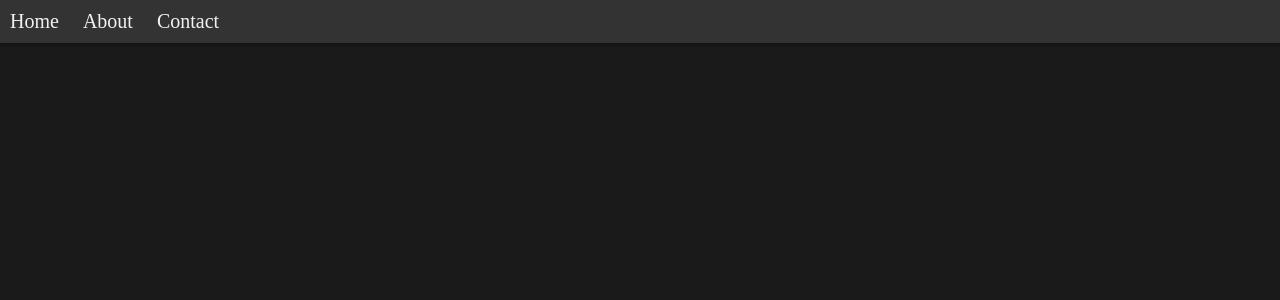
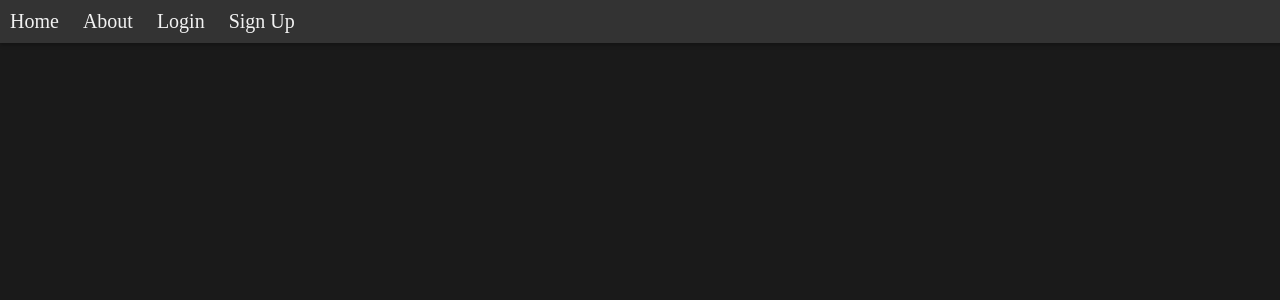
Before and after one commit to hcars/lang_tutor, a Django app: page /lang_tutor_app/ in a window 1280 px wide. Shown: the top 300 px of the page. Run offline with Django 4.2, Linux system fonts and the light colour scheme.

Commit message:
Added successful sign in redirect.

```diff
--- a/lang_tutor/lang_tutor_app/templates/base.html
+++ b/lang_tutor/lang_tutor_app/templates/base.html
@@ -12,7 +12,14 @@
     <div class="navbar">
         <a href="">Home</a>
         <a href="#">About</a>
-        <a href="#">Contact</a>
+
+
+        {% if user.is_authenticated %}
+            <h>Welcome, {{user.username}}!</h>
+        {% else %}
+            <a href="/lang_tutor_app/login">Login</a>
+            <a href="/lang_tutor_app/signup">Sign Up</a>
+        {% endif %}
     </div>
     <div class="content">
         {% block content %}{% endblock %}
--- a/lang_tutor/lang_tutor_app/tests.py
+++ b/lang_tutor/lang_tutor_app/tests.py
@@ -58,7 +58,7 @@ class Users(TestCase):
         request.POST['username'] = 'cool_guyu'
         request.POST['password'] = 'testingMe'
         response = views.login_view(request)
-        self.assertEqual(response.content, bytes("<p> Success! </p>", 'utf-8'))
+        self.assertEqual(response.status_code, 200)
 
     def test_failed_sign_in(self):
         request = HttpRequest()
--- a/lang_tutor/lang_tutor_app/urls.py
+++ b/lang_tutor/lang_tutor_app/urls.py
@@ -5,5 +5,5 @@ from . import views
 urlpatterns = [
     path('', views.index, name="index"),
     path('signup', views.signup, name="signup"),
-    path('login', views.login, name="login")
+    path('login', views.login_view, name="login")
 ]
--- a/lang_tutor/lang_tutor_app/views.py
+++ b/lang_tutor/lang_tutor_app/views.py
@@ -37,6 +37,6 @@ def login_view(request):
             return HttpResponseBadRequest("Something went wrong.")
         if user is not None:
             login(request, user)
-            return HttpResponse("<p> Success! </p>")
+            return render(request, "index.html")
         else:
             return HttpResponseBadRequest("Login Failed")
```
